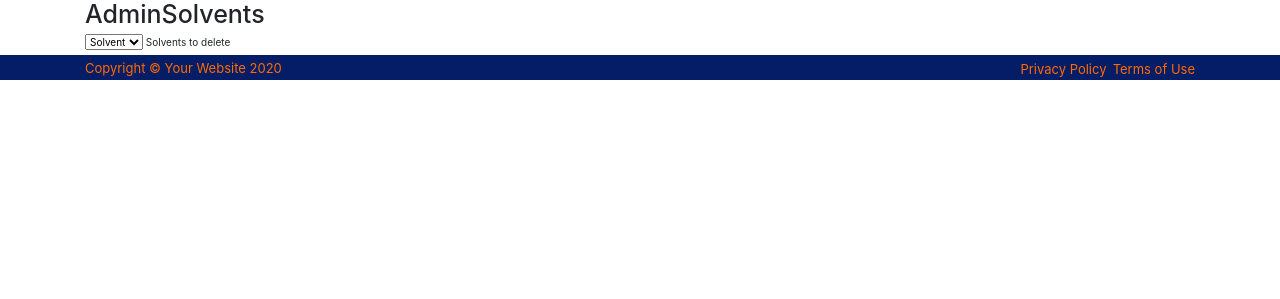
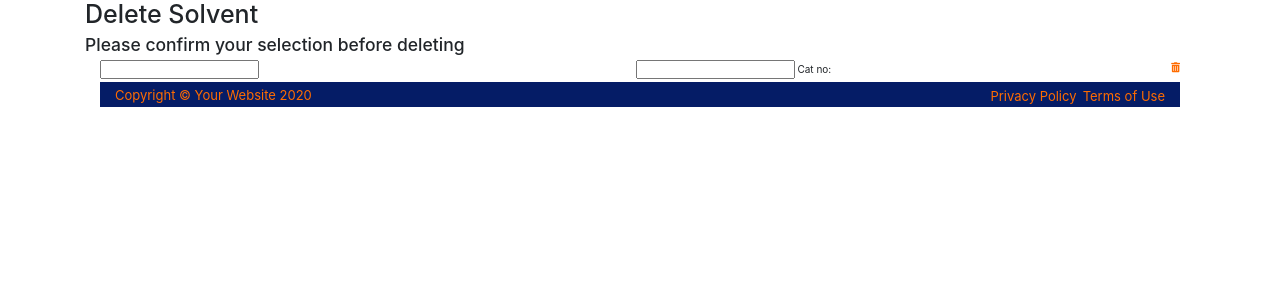
Before and after one commit to Code-Institute-Submissions/inventory-manager-mp3, a Flask app: template templates/deletesolvent.html in a window 1280 px wide. Shown: the part 501-800 px from the top of the page. Run offline with Flask 2, Linux system fonts and the light colour scheme; the template is opened without the code that fills it, so the values that code supplies are empty; some libraries are stand-ins or nearby versions; some web fonts are replaced.

Commit message:
Added html pages for delete confirmation

```diff
--- a/templates/deletesolvent.html
+++ b/templates/deletesolvent.html
@@ -1,22 +1,25 @@
 {% extends 'base.html' %}
 {% block content %}
 
-<h1>AdminSolvents</h1>
+<h1>Delete Solvent</h1>
+<h3>Please confirm your selection before deleting</h3>
+<div class="container">
+<div class="row">
+    <form action="{{url_for('deletesolvent', solvent_id=solvent._id)}}" method="POST" class="col s12">
+        <div class="row">
+            <div class="input-field col s6">
+                <input id="Name" type="text" name="Name" class="validate" value="{{solvent.Name}}">
+                <label for="Name"></label>
+            </div>
+            <div class="input-field col s6">
+                <input id="Cat_no" type="text" name="Cat_no" class="validate" value="{{solvent.Cat_no}}">
+                <label for="Cat_no">Cat no:</label>
+            </div>
+        <div>
+        <a class="col-2 btn-floating btn-large waves-effect waves-light aqua" href="{{url_for('deletesolvent_delete', solvent_id=solvent._id)}}"><i class="fas fa-trash-alt"></i></a>
+    </form>
+</div>
+</div>
 
-<div class="row">
-    <form action="" class="col s12">
-    <div class="row">
-        <div class="input-field col s12">
-            <select id="solvent" name="Name">
-                <option value="" disabled selected>Solvent</option>
-                    {% for solvent in solvents %}
-                <option value="{{solvent.Name}}">{{solvent.Name}}</option>
-                    {% endfor %}
-            </select>
-            <label>Solvents to delete</label>
-        </div>
-    </div>
-    </form>
-  </div>
 
 {% endblock %}
```
Also changed, not shown: templates/deleteconsumable.html (added, +25 -0 lines).
